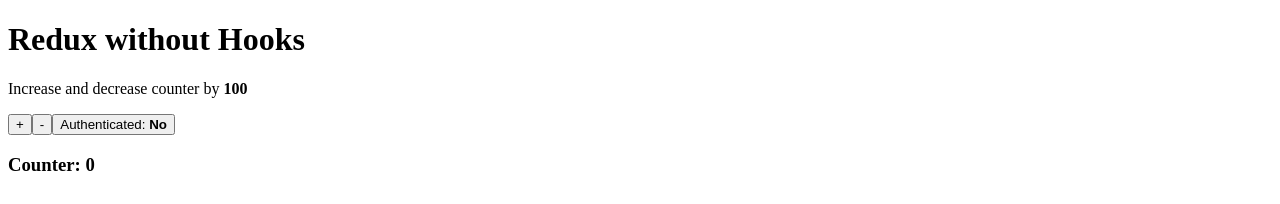
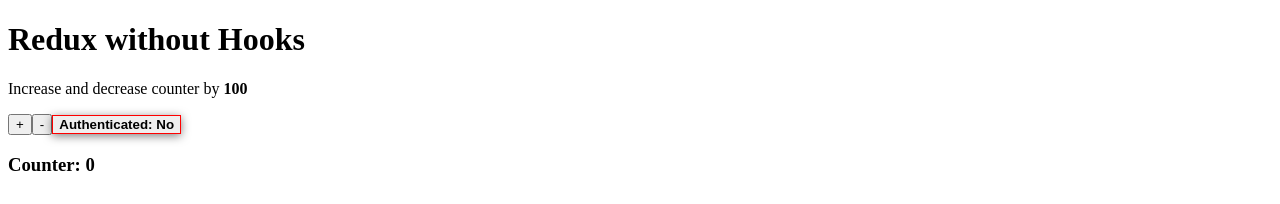
Before and after one commit to uigLab/react-redux-context-hook-hoc-router, a React (Create React App) app: page / in a window 1280 px wide. Shown: the top 204 px of the page. Built offline with nearby package versions, Linux system fonts and the light colour scheme; no server answers.

Commit message:
hoc: practise

```diff
--- a/src/App.js
+++ b/src/App.js
@@ -1,4 +1,4 @@
-import React, { useEffect } from "react";
+import React, { useEffect, useRef } from "react";
 import { useSelector, useDispatch } from "react-redux";
 import { inc, dec, toggleAuth, getData } from "./actions";
 
@@ -7,13 +7,15 @@
   const auth = useSelector(state => state.auth);
   const articles = useSelector(state => state.posts.posts);
   const dispatch = useDispatch();
+  const incButton = useRef(null);
 
   useEffect(() => {
     dispatch(getData());
+    incButton.current.classList.add("NewClass")
     // eslint-disable-next-line react-hooks/exhaustive-deps
   }, []);
 
-  console.log(articles);
+
 
   return (
     <div className="App">
@@ -21,7 +23,9 @@
       <p>
         Increase and decrease counter by <strong>5</strong>
       </p>
-      <button onClick={() => dispatch(inc(5))}>+</button>
+      <button onClick={() => dispatch(inc(5))} ref={incButton}>
+        +
+      </button>
       <button onClick={() => dispatch(dec(5))}>-</button>
       <button onClick={() => dispatch(toggleAuth())}>
         Authenticated: <strong>{auth.loggedIn ? "Yes" : "No"}</strong>
--- a/src/AppNoHooks.js
+++ b/src/AppNoHooks.js
@@ -1,6 +1,7 @@
 import React, {useState} from 'react';
 import {connect} from 'react-redux';
 import {inc, dec, toggleAuth, postData} from './actions';
+import Button from './components/button';
 
 const mapStateToProps = state => ({
   counter: state.counter,
@@ -42,9 +43,9 @@
       </p>
       <button onClick={() => dispatch(inc(100))}>+</button>
       <button onClick={() => dispatch(dec(100))}>-</button>
-      <button onClick={() => dispatch(toggleAuth())}>
+      <Button onClick={() => dispatch(toggleAuth())}>
         Authenticated: <strong>{auth.loggedIn ? "Yes" : "No"}</strong>
-      </button>
+      </Button>
       <h3>Counter: {counter}</h3>
       <br />
       <br />
--- /dev/null
+++ b/src/components/button.js
@@ -0,0 +1,8 @@
+import React from "react";
+import withRedBorder from "../hocs/withRedBorder";
+
+const Button = ({children, ...rest}) => {
+  return <button {...rest}>{children}</button>;
+};
+
+export default withRedBorder(Button);
--- /dev/null
+++ b/src/hocs/withRedBorder.js
@@ -0,0 +1,10 @@
+import React from 'react'
+
+const withRedBorder = Component => {
+
+  return  props => {
+     console.log(props);
+    return <Component {...props} style={{ border: "1px solid red", fontWeight: "bold", boxShadow: `0 2px 10px rgba(0,0,0,0.5)` }} />;
+  }
+}
+export default withRedBorder
```
